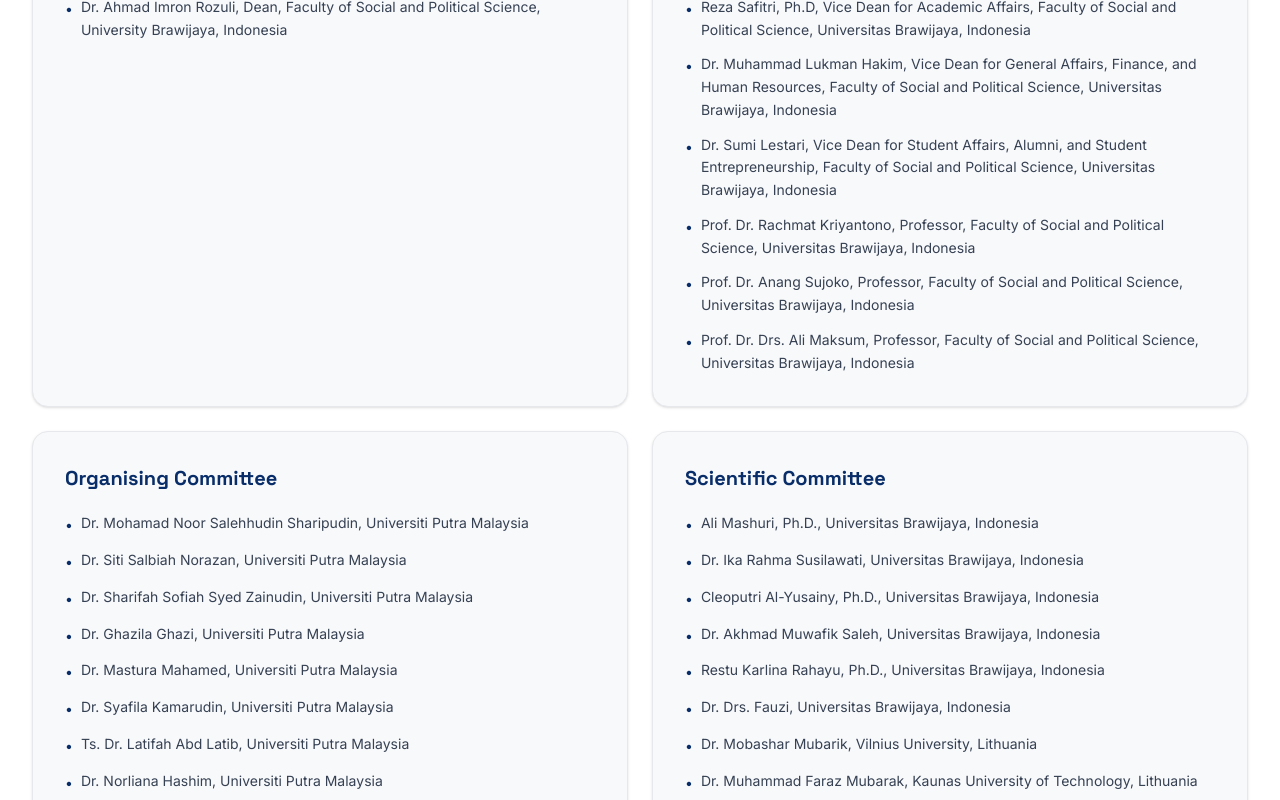
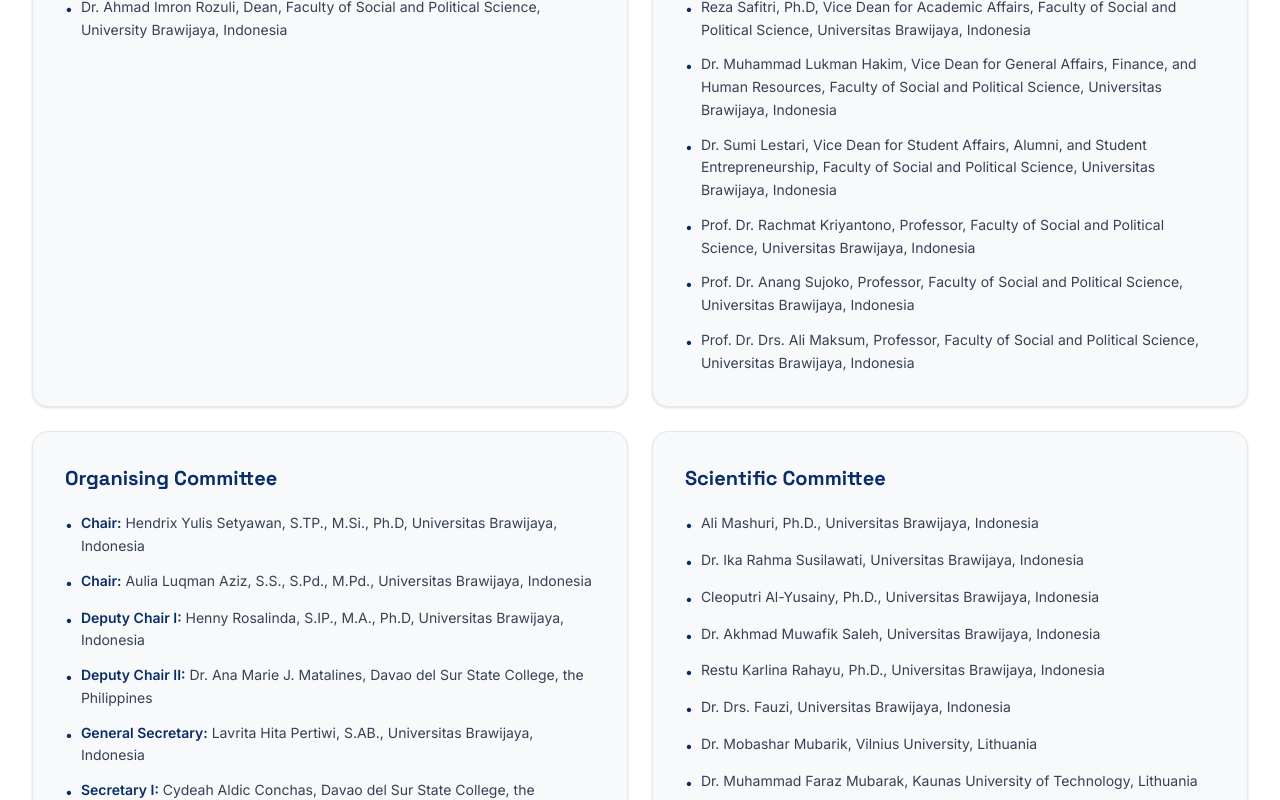
Before and after one commit to hhidayatinc/seafutures2026, a React (Vite) app: page / in a window 1280 px wide. Shown: the part 5060-5860 px from the top of the page. Built offline with nearby package versions, Linux system fonts and the light colour scheme.

Commit message:
add committe

```diff
--- a/src/components/Committee.tsx
+++ b/src/components/Committee.tsx
@@ -73,6 +73,13 @@
   {
     title: 'Organising Committee',
     members: [
+      { name: 'Hendrix Yulis Setyawan, S.TP., M.Si., Ph.D', role: 'Chair', affiliation: 'Universitas Brawijaya, Indonesia' },
+      { name: 'Aulia Luqman Aziz, S.S., S.Pd., M.Pd.', role: 'Chair', affiliation: 'Universitas Brawijaya, Indonesia' },
+      { name: 'Henny Rosalinda, S.IP., M.A., Ph.D', role: 'Deputy Chair I', affiliation: 'Universitas Brawijaya, Indonesia' },
+      { name: 'Dr. Ana Marie J. Matalines', role: 'Deputy Chair II', affiliation: 'Davao del Sur State College, the Philippines' },
+      { name: 'Lavrita Hita Pertiwi, S.AB.', role: 'General Secretary', affiliation: 'Universitas Brawijaya, Indonesia' },
+      { name: 'Cydeah Aldic Conchas', role: 'Secretary I', affiliation: 'Davao del Sur State College, the Philippines' },
+      { name: 'Ain Ajeerah Binti Ramli', role: 'Secretary II', affiliation: 'Universiti Teknologi Malaysia, Malaysia' },
       { name: 'Dr. Mohamad Noor Salehhudin Sharipudin', affiliation: 'Universiti Putra Malaysia' },
       { name: 'Dr. Siti Salbiah Norazan', affiliation: 'Universiti Putra Malaysia' },
       { name: 'Dr. Sharifah Sofiah Syed Zainudin', affiliation: 'Universiti Putra Malaysia' },
@@ -107,12 +114,18 @@
   },
 ];
 
-/* ─── Format member line ─── */
-const formatMember = (m: CommitteeMember): string => {
+/* ─── Leadership-style short role titles ─── */
+const SHORT_ROLES = ['Chair', 'Deputy Chair I', 'Deputy Chair II', 'General Secretary', 'Secretary I', 'Secretary II'];
+
+/* ─── Format member display ─── */
+const formatMember = (m: CommitteeMember): React.ReactNode => {
+  if (m.role && SHORT_ROLES.includes(m.role)) {
+    return <><strong className="text-brand-navy font-semibold">{m.role}:</strong> {m.name}, {m.affiliation}</>;
+  }
   if (m.role) {
-    return `${m.name}, ${m.role}, ${m.affiliation}`;
+    return <>{m.name}, {m.role}, {m.affiliation}</>;
   }
-  return `${m.name}, ${m.affiliation}`;
+  return <>{m.name}, {m.affiliation}</>;
 };
 
 /* ─── Main Component ─── */
```
